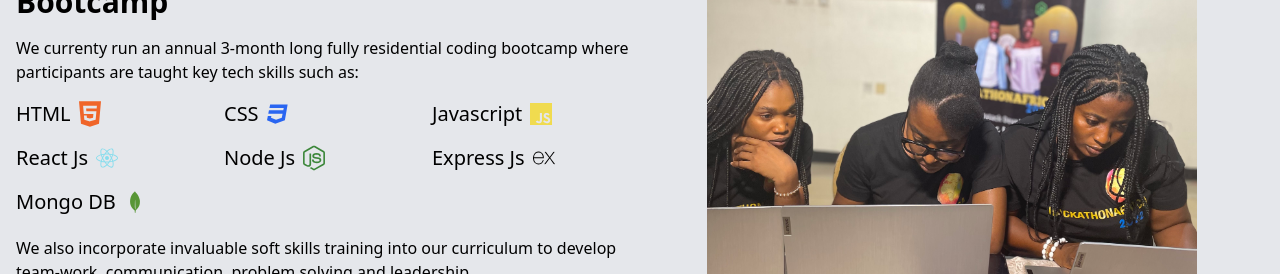
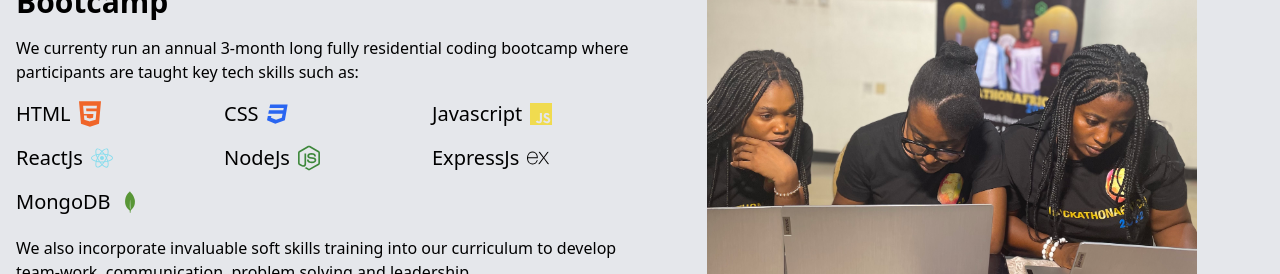
Before and after one commit to ikem-iro/afp-Demo, a React (Vite) app: page /hackathonafrica in a window 1280 px wide. Shown: the part 2800-3074 px from the top of the page. Built offline with nearby package versions, Linux system fonts and the light colour scheme.

Commit message:
polished experience

```diff
--- a/src/components/hackathonafrica/WeTeach.jsx
+++ b/src/components/hackathonafrica/WeTeach.jsx
@@ -35,25 +35,25 @@ export default function WeTeach() {
                     </div>
                     <div className='flex flex-col'>
                         <div className='flex sm:justify-start justify-center items-center'>
-                            <h4 className='text-xl font-medium py-2 text-center'>React Js</h4>
+                            <h4 className='text-xl font-medium py-2 text-center'>ReactJs</h4>
                             <FaReact className='pl-2 text-[#88dded]' size={30}/>
                         </div>
                     </div>
                     <div className='flex flex-col'>
                         <div className='flex sm:justify-start justify-center items-center'>
-                            <h4 className='text-xl font-medium py-2 text-center'>Node Js</h4>
+                            <h4 className='text-xl font-medium py-2 text-center'>NodeJs</h4>
                             <FaNodeJs className='pl-2 text-[#3c873a]' size={30}/>
                         </div>
                     </div>
                     <div className='flex flex-col'>
                         <div className='flex sm:justify-start justify-center items-center'>
-                            <h4 className='text-xl font-medium py-2 text-center'>Express Js</h4>
+                            <h4 className='text-xl font-medium py-2 text-center'>ExpressJs</h4>
                             <SiExpress className='pl-2' size={30}/>
                         </div>
                     </div>
                     <div className='flex flex-col col-start-2 col-end-3 sm:col-start-1 sm:col-end-2 mb-1'>
                         <div className='flex sm:justify-start justify-center items-center'>
-                            <h4 className='text-xl font-medium py-2 text-center'>Mongo DB</h4>
+                            <h4 className='text-xl font-medium py-2 text-center'>MongoDB</h4>
                             <SiMongodb className='pl-2 text-[#589636]' size={30}/>
                         </div>
                     </div>
```
